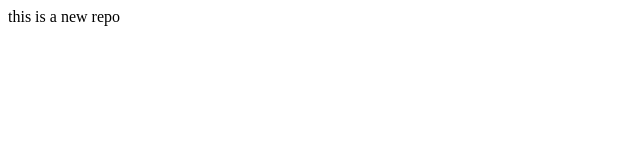
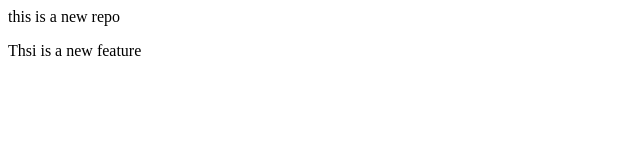
Before and after one commit to Raghuraj712/localrepo, a plain HTML site: page index.html in a window 1280 px wide. Shown: the whole page, without its empty margins (0-640 px from the left). Drawn offline with Linux system fonts and the light colour scheme.

Commit message:
new featrure

```diff
--- a/index.html
+++ b/index.html
@@ -1 +1,2 @@
 <p>this is a new repo</p>
+<p>Thsi is a new feature</p>
```
